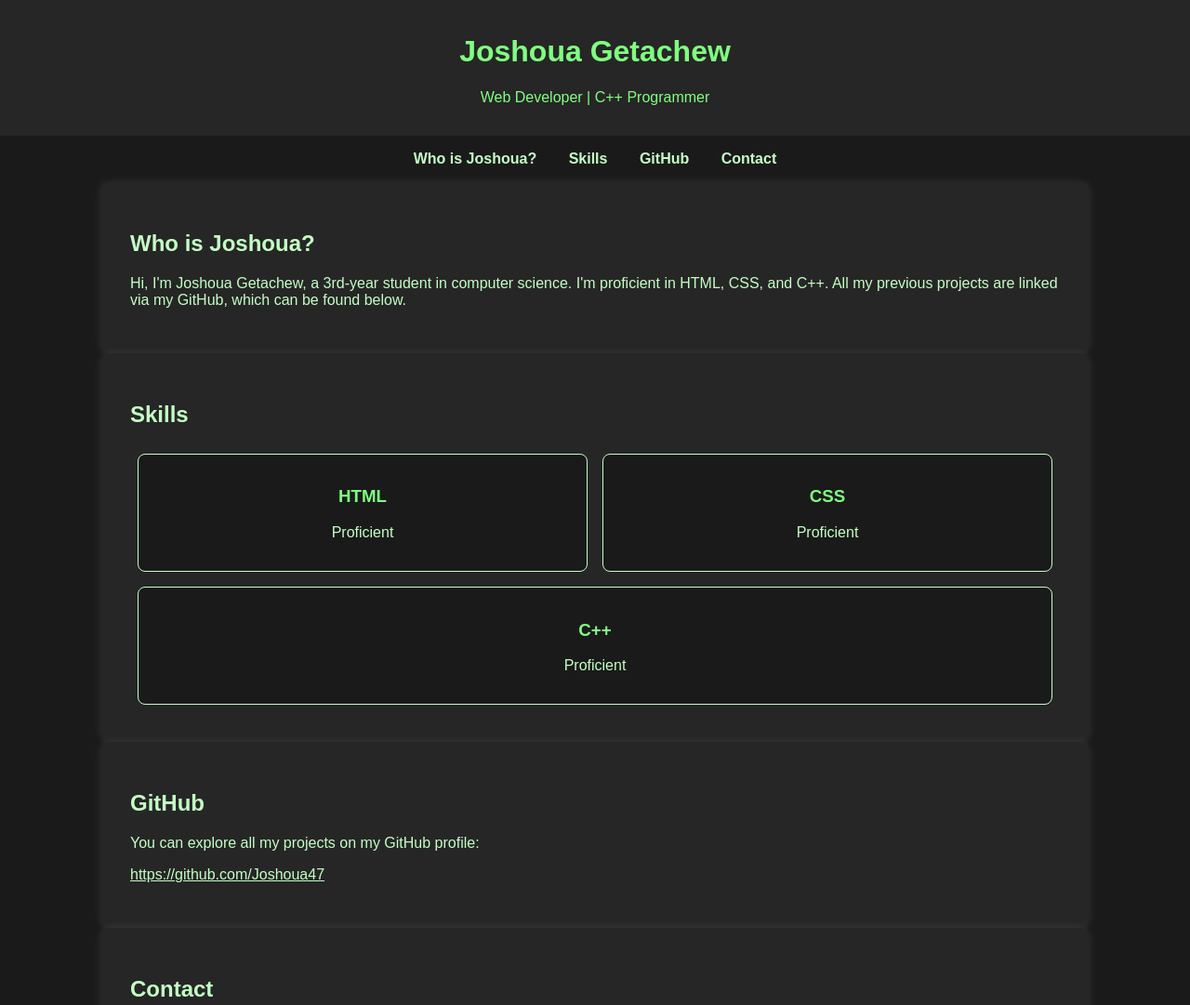
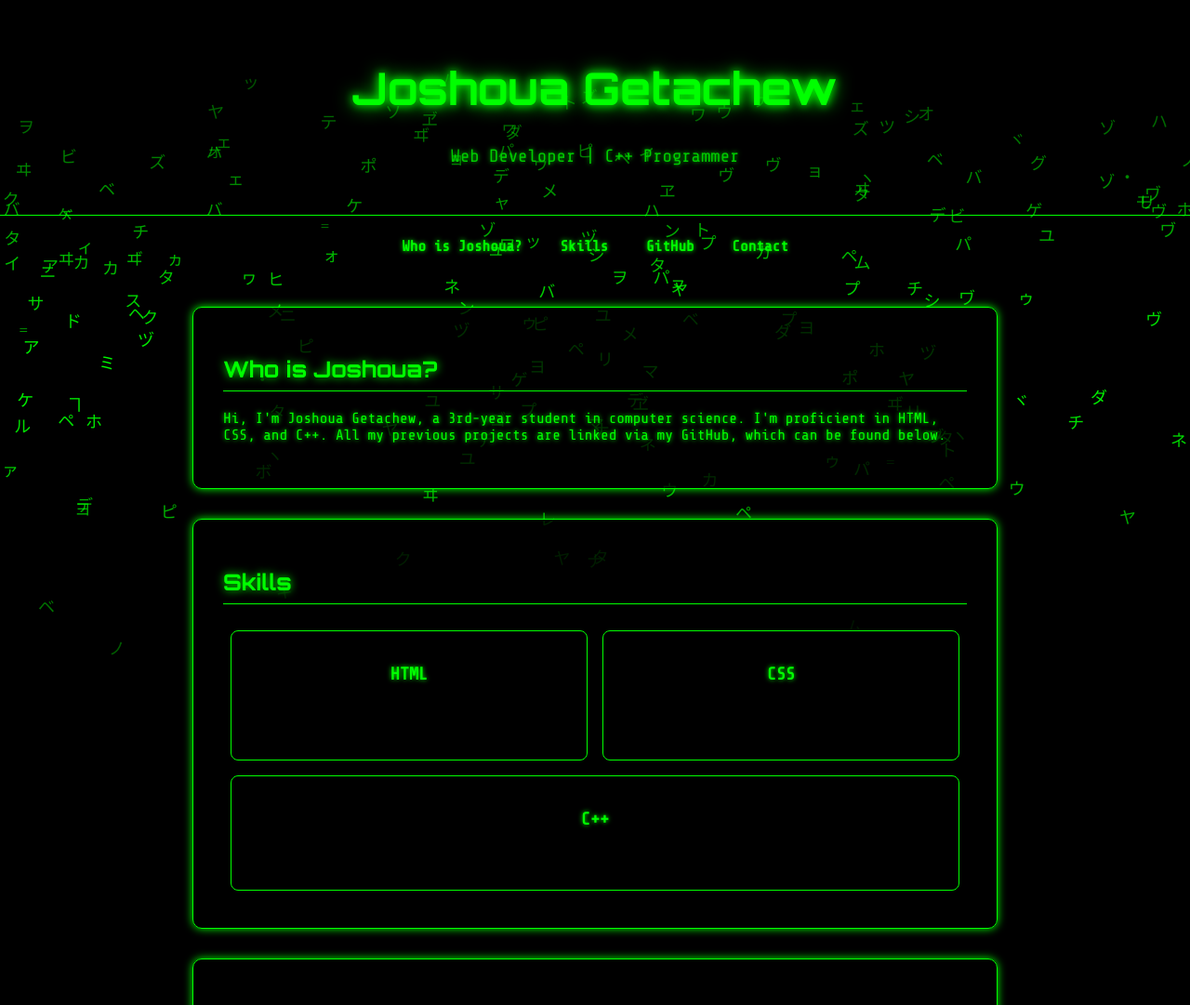
Before and after one commit to Joshoua47/portfolio, a plain HTML site: page index.html in a window 1280 px wide. Shown: the top 1081 px of the page at 93% size. Drawn offline with nearby package versions, Linux system fonts and the light colour scheme.

Commit message:
Update index.html

```diff
--- a/index.html
+++ b/index.html
@@ -5,71 +5,225 @@
     <meta name="viewport" content="width=device-width, initial-scale=1.0">
     <title>Portfolio - Joshoua Getachew</title>
     <style>
+        /* Import fonts */
+        @import url('https://fonts.googleapis.com/css2?family=Share+Tech+Mono&display=swap');
+        @import url('https://fonts.googleapis.com/css2?family=Orbitron:wght@400;700&display=swap');
+
+        /*  Styles */
         body {
-            font-family: Arial, sans-serif;
             margin: 0;
             padding: 0;
-            box-sizing: border-box;
-            background-color: #1a1a1a; /* Matte black */
-            color: #c4ffc4; /* Light green */
+            font-family: 'Share Tech Mono', monospace;
+            background: black;
+            color: #00ff00;
+            overflow-x: hidden; /* Prevent horizontal scrolling */
         }
+
+
+        .matrix-code {
+            position: fixed;
+            top: 0;
+            left: 0;
+            width: 100%;
+            height: 100%;
+            z-index: -1;
+            overflow: hidden;
+        }
+
+        .matrix-code span {
+            position: absolute;
+            color: #00ff00;
+            font-size: 18px;
+            animation: fall linear infinite, fade 4s linear infinite;
+            opacity: 0.1;
+        }
+
+        @keyframes fall {
+            0% {
+                transform: translateY(-100%);
+            }
+            100% {
+                transform: translateY(100vh);
+            }
+        }
+
+        @keyframes fade {
+            0%, 100% {
+                opacity: 0.1;
+            }
+            50% {
+                opacity: 1;
+            }
+        }
+
+        /* Header */
         header {
-            background-color: #262626; /* Slightly lighter black */
-            color: #80ff80; /* Soft green for text */
+            text-align: center;
+            padding: 2rem;
+            border-bottom: 1px solid #00ff00;
+        }
+
+        header h1 {
+            font-size: 3rem;
+            font-family: 'Orbitron', sans-serif; /* Futuristic font for name */
+            color: #00ff00;
+            text-shadow: 0 0 10px #00ff00, 0 0 20px #00ff00;
+            animation: flicker 3s infinite;
+        }
+
+        header p {
+            font-size: 1.2rem;
+            color: #00cc00;
+            text-shadow: 0 0 5px #00cc00;
+        }
+
+        @keyframes flicker {
+            0%, 19%, 21%, 23%, 25%, 54%, 56%, 100% {
+                opacity: 1;
+            }
+            20%, 24%, 55% {
+                opacity: 0.3;
+            }
+        }
+
+        /* Navigation */
+        nav {
+            text-align: center;
             padding: 1rem 0;
-            text-align: center;
         }
-        nav {
-            margin: 1rem auto;
-            text-align: center;
+
+        nav a {
+            text-decoration: none;
+            color: #00ff00;
+            font-weight: bold;
+            padding: 0.5rem 1rem;
+            display: inline-block;
+            text-shadow: 0 0 5px #00ff00;
         }
-        nav a {
-            margin: 0 15px;
-            text-decoration: none;
-            color: #c4ffc4; /* Light green */
-            font-weight: bold;
+
+        nav a:hover {
+            color: #00cc00;
+            text-shadow: 0 0 10px #00cc00;
         }
-        nav a:hover {
-            color: #80ff80; /* Darker green on hover */
-        }
+
+        /* Sections */
         section {
             padding: 2rem;
-            max-width: 1000px;
-            margin: auto;
-            background-color: #262626; /* Lighter black section background */
+            max-width: 800px;
+            margin: 2rem auto;
+            background-color: rgba(0, 0, 0, 0.8);
+            border: 1px solid #00ff00;
             border-radius: 10px;
-            box-shadow: 0 0 10px rgba(255, 255, 255, 0.1); /* White accents */
+            box-shadow: 0 0 10px #00ff00;
         }
+
+        section h2 {
+            color: #00ff00;
+            font-family: 'Orbitron', sans-serif;
+            text-shadow: 0 0 10px #00ff00;
+            border-bottom: 1px solid #00ff00;
+            padding-bottom: 0.5rem;
+        }
+
+        section p, section a {
+            color: #00ff00;
+            text-shadow: 0 0 5px #00ff00;
+        }
+
+        /* Skills Section */
         .skills {
             display: flex;
-            justify-content: space-around;
+            justify-content: space-between;
             flex-wrap: wrap;
         }
+
         .skills div {
             flex: 1 1 calc(33.333% - 1rem);
             margin: 0.5rem;
             padding: 1rem;
-            border: 1px solid #c4ffc4; /* Light green border */
+            border: 1px solid #00ff00;
             border-radius: 8px;
+            background-color: #000;
             text-align: center;
-            background-color: #1a1a1a; /* Matte black */
-            color: #c4ffc4; /* Light green */
+            color: #00ff00;
+            text-shadow: 0 0 5px #00ff00;
+            cursor: pointer;
+            transition: transform 0.3s, background-color 0.3s;
         }
-        .skills div h3 {
-            color: #80ff80; /* Darker green */
+        .skills div:hover {
+            background-color: #001a00;
+            transform: scale(1.1);
         }
+
+        .skills div p {
+            font-size: 0.9rem;
+            opacity: 0;
+            transition: opacity 0.3s;
+        }
+
+        .skills div:hover p {
+            opacity: 1;
+        }
+
+        /* Contact Form */
+        .contact-form {
+            display: flex;
+            flex-direction: column;
+        }
+
+        .contact-form input, .contact-form textarea {
+            padding: 0.5rem;
+            margin: 0.5rem 0;
+            background-color: #000;
+            border: 1px solid #00ff00;
+            color: #00ff00;
+            border-radius: 5px;
+            font-family: 'Share Tech Mono', monospace;
+        }
+
+        .contact-form button {
+            padding: 0.5rem;
+            background-color: #00ff00;
+            border: none;
+            color: black;
+            font-weight: bold;
+            cursor: pointer;
+            text-transform: uppercase;
+            border-radius: 5px;
+            transition: background-color 0.3s;
+        }
+
+        .contact-form button:hover {
+            background-color: #00cc00;
+        }
+
+        /* Footer */
         footer {
             text-align: center;
             padding: 1rem;
-            background-color: #262626; /* Slightly lighter black */
-            color: #80ff80; /* Soft green text */
-        }
-        footer p {
-            margin: 0;
+            border-top: 1px solid #00ff00;
+            color: #00ff00;
+            margin-top: 2rem;
         }
     </style>
 </head>
 <body>
+
+    <div class="matrix-code">
+
+        <script>
+            for (let i = 0; i < 200; i++) {
+                const span = document.createElement('span');
+                span.innerText = String.fromCharCode(0x30A0 + Math.random() * 96);
+                span.style.left = Math.random() * 100 + 'vw';
+                span.style.animationDelay = Math.random() * 4 + 's';
+                span.style.animationDuration = Math.random() * 5 + 5 + 's';
+                document.querySelector('.matrix-code').appendChild(span);
+            }
+        </script>
+    </div>
+
+    <!-- Main Content -->
     <header>
         <h1>Joshoua Getachew</h1>
         <p>Web Developer | C++ Programmer</p>
@@ -89,29 +243,31 @@
         <div class="skills">
             <div>
                 <h3>HTML</h3>
-                <p>Proficient</p>
+                <p>Proficient in creating semantic and responsive designs.</p>
             </div>
             <div>
                 <h3>CSS</h3>
-                <p>Proficient</p>
+                <p>Skilled in animations, transitions, and layouts.</p>
             </div>
             <div>
                 <h3>C++</h3>
-                <p>Proficient</p>
+                <p>Strong understanding of algorithms and data structures.</p>
             </div>
         </div>
     </section>
     <section id="github">
         <h2>GitHub</h2>
         <p>You can explore all my projects on my GitHub profile:</p>
-        <p><a href="https://github.com/Joshoua47" style="color: #c4ffc4;">https://github.com/Joshoua47</a></p>
+        <p><a href="https://github.com/Joshoua47">https://github.com/Joshoua47</a></p>
     </section>
     <section id="contact">
-        <h2>Contact</h2>
-        <p>Feel free to reach out to me via the following platforms:</p>
-        <p><strong>Email:</strong> <a href="mailto:joshouagetachew@gmail.com" style="color: #c4ffc4;">joshouagetachew@gmail.com</a></p>
-        <p><strong>Phone:</strong> <span style="color: #c4ffc4;">0978471777</span></p>
-        <p><strong>Telegram:</strong> <a href="https://t.me/Joshgetn" style="color: #c4ffc4;">@Joshgetn</a></p>
+        <h2>Contact Me</h2>
+        <form class="contact-form">
+            <input type="text" placeholder="Your Name" required>
+            <input type="email" placeholder="Your Email" required>
+            <textarea placeholder="Your Message" rows="4" required></textarea>
+            <button type="submit">Send</button>
+        </form>
     </section>
     <footer>
         <p>&copy; 2024 Joshoua Getachew. All Rights Reserved.</p>
```
